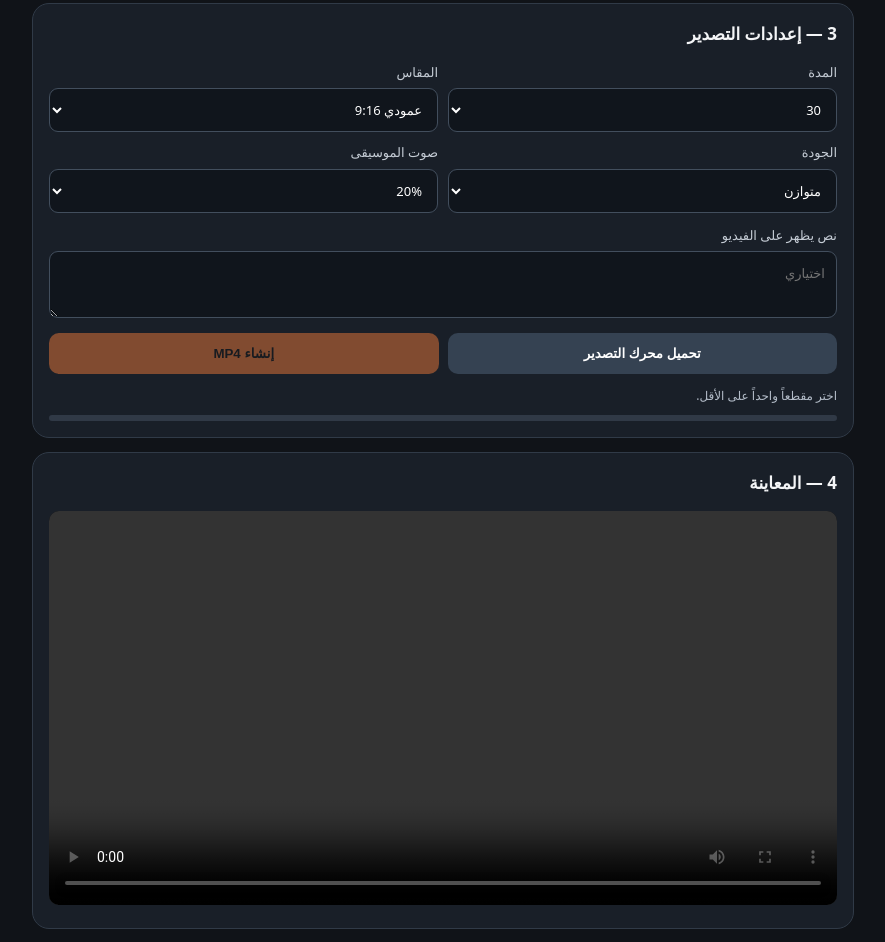
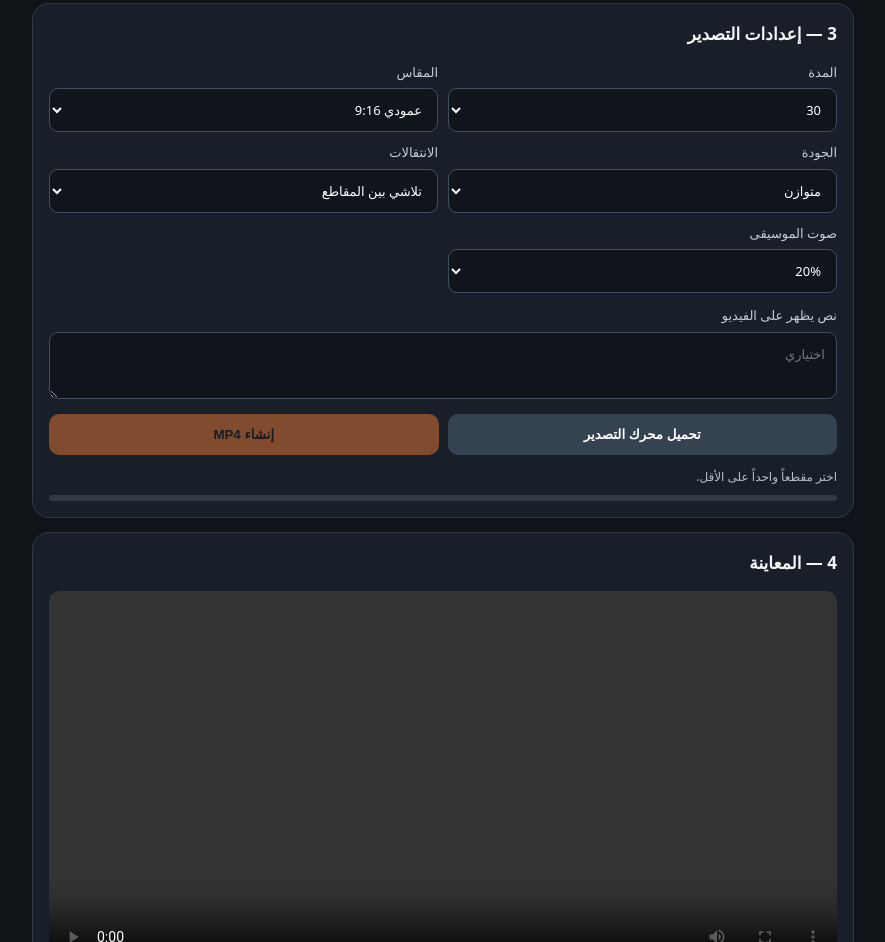
Before and after one commit to hicham07dzz-cyber/WARFOX, a website: page smartcut-android/www/index.html in a window 1280 px wide. Shown: the part 874-1816 px from the top of the page, without its empty margins (197-1082 px from the left). Drawn offline with Linux system fonts and the light colour scheme.

Commit message:
Expose fade transition setting in SmartCut UI

```diff
--- a/smartcut-android/www/index.html
+++ b/smartcut-android/www/index.html
@@ -14,6 +14,7 @@
 <label>المدة<select id="target"><option>15</option><option selected>30</option><option>45</option><option>60</option></select></label>
 <label>المقاس<select id="ratio"><option value="9:16">عمودي 9:16</option><option value="16:9">أفقي 16:9</option><option value="1:1">مربع 1:1</option></select></label>
 <label>الجودة<select id="quality"><option value="fast">سريع</option><option value="balanced" selected>متوازن</option><option value="high">عالٍ</option></select></label>
+<label>الانتقالات<select id="transition"><option value="none">بدون</option><option value="fade" selected>تلاشي بين المقاطع</option></select></label>
 <label>صوت الموسيقى<select id="volume"><option value=".1">10%</option><option value=".2" selected>20%</option><option value=".35">35%</option><option value=".5">50%</option></select></label></div>
 <label class="field">نص يظهر على الفيديو<textarea id="caption" rows="2" placeholder="اختياري"></textarea></label>
 <div class="actions"><button id="loadEngine" class="secondary">تحميل محرك التصدير</button><button id="export" disabled>إنشاء MP4</button></div><div id="status">اختر مقطعاً واحداً على الأقل.</div><div class="progress"><div id="progressBar"></div></div></section>
```
